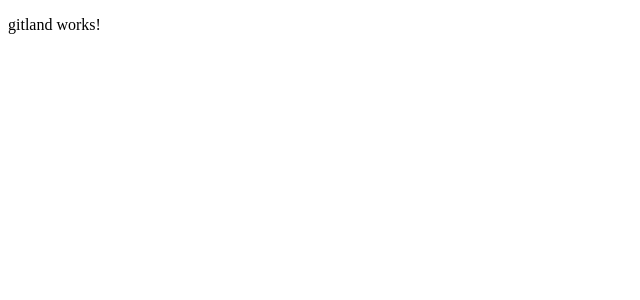
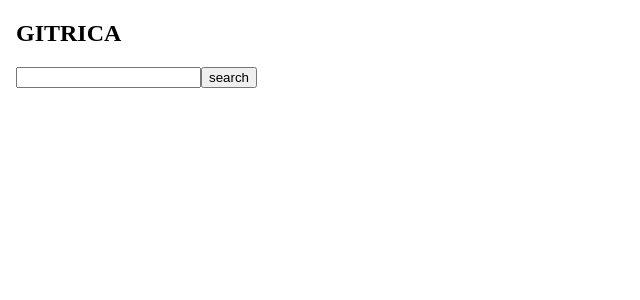
Before and after one commit to Uomar7/github_rep, an Angular app: page / in a window 1280 px wide. Shown: the top 300 px of the page, without its empty margins (0-640 px from the left). Built offline with nearby package versions, Linux system fonts and the light colour scheme.

Commit message:
inserted a header and a nav inside containing the search input

```diff
--- a/src/app/gitland/gitland.component.html
+++ b/src/app/gitland/gitland.component.html
@@ -1,3 +1,9 @@
-<p>
-  gitland works!
-</p>
+<body>
+  <div class="header">
+    <nav>
+      <div class="intro"><h1>GITRICA</h1></div>
+      <input type="text" #search >
+      <button (click)='link'>search</button>
+    </nav>
+  </div>
+</body>
```
